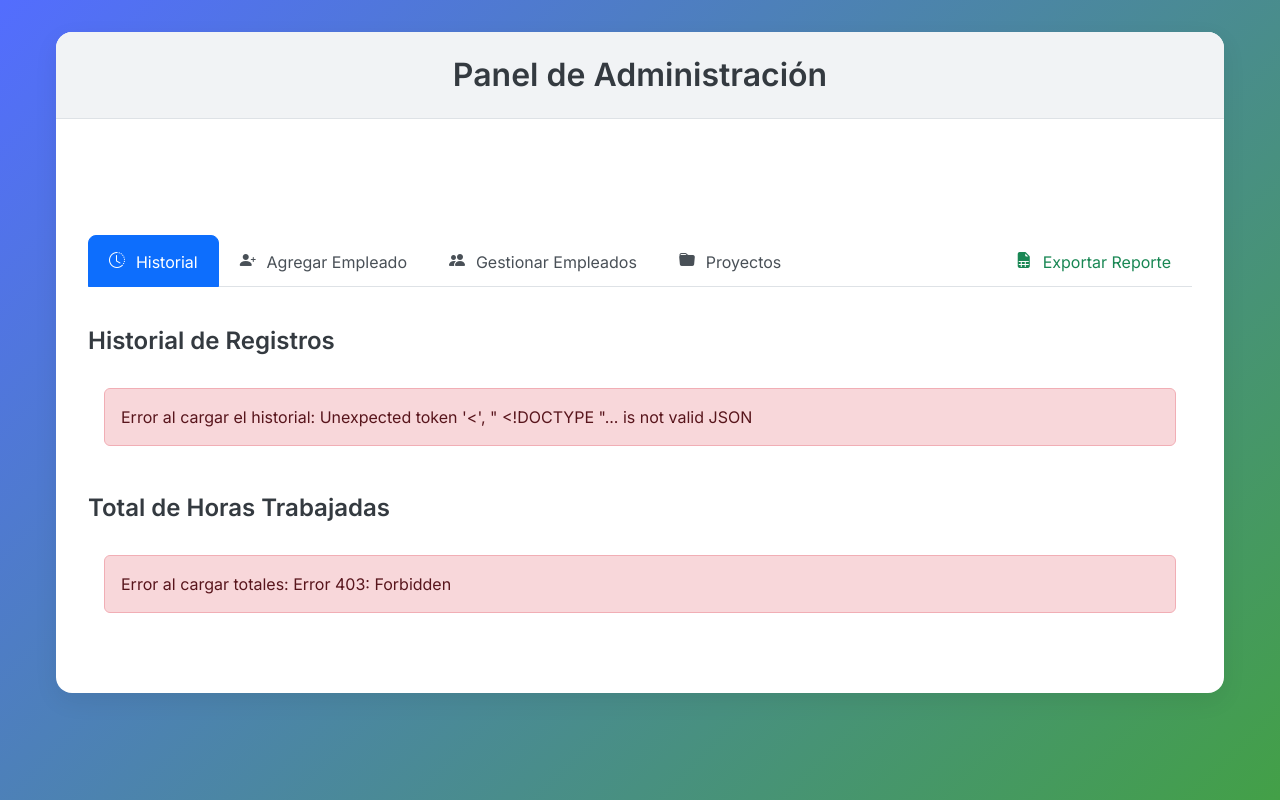
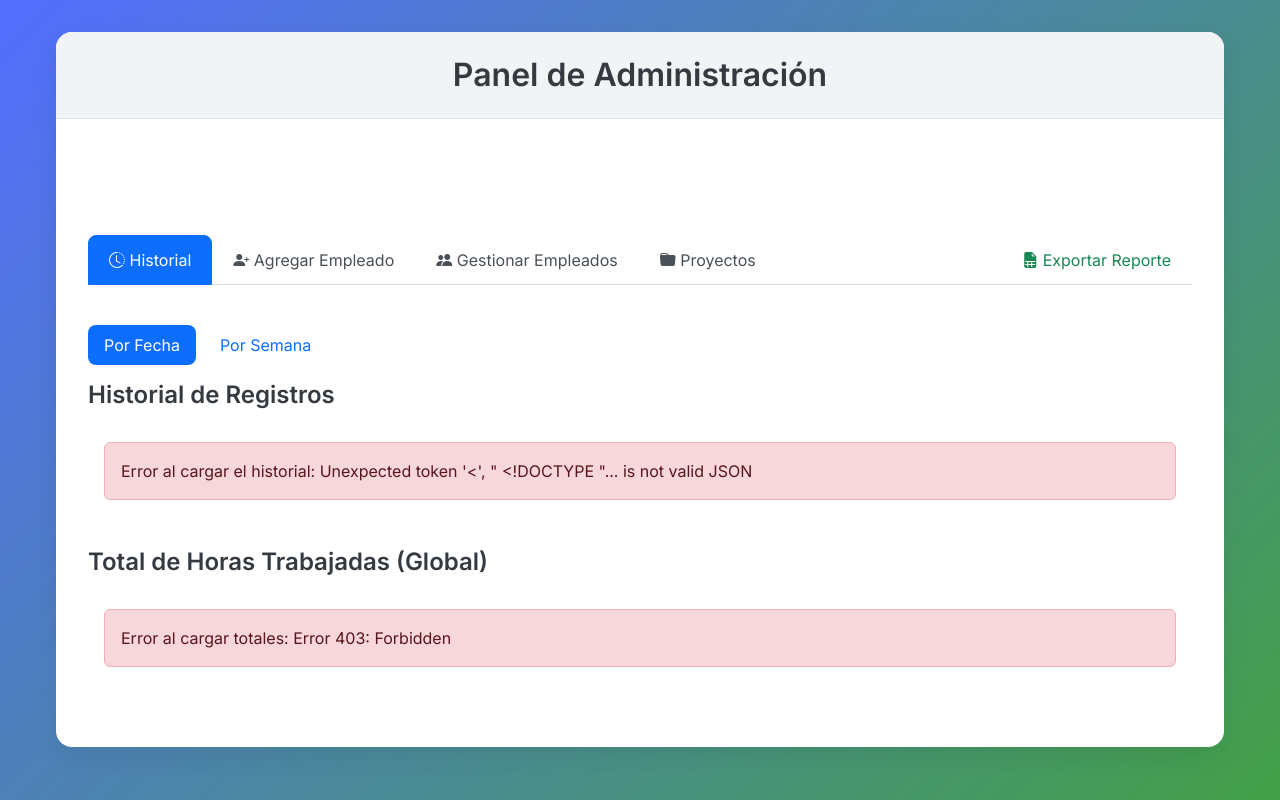
Before and after one commit to fatfinger85/clockpoint-backend-staging, a Flask app: template templates/admin.html in a window 1280 px wide. Run offline with Flask 3, Linux system fonts and the light colour scheme; the template is opened without the code that fills it, so the values that code supplies are empty.

Commit message:
Update admin.html

```diff
--- a/templates/admin.html
+++ b/templates/admin.html
@@ -68,7 +68,7 @@
       padding: 2rem;
     }
 
-    /* === TABS PERSONALIZADOS === */
+    /* === TABS PRINCIPALES === */
     .nav-tabs {
       border-bottom: 1px solid #dee2e6;
       margin-bottom: 1.5rem;
@@ -93,9 +93,17 @@
       border-color: #0d6efd #0d6efd #ffffff;
       border-bottom: 1px solid #0d6efd;
     }
-    .nav-tabs .nav-link .bi {
-      margin-right: 0.4rem;
-      vertical-align: text-bottom;
+
+    /* === TABS SECUNDARIOS DENTRO DE HISTORIAL === */
+    .nav-pills .nav-link {
+      border-radius: 0.5rem;
+      margin-right: 0.5rem;
+      padding: 0.5rem 1rem;
+      font-weight: 500;
+    }
+    .nav-pills .nav-link.active {
+      background-color: #0d6efd !important;
+      color: #fff !important;
     }
 
     /* === TABPANE PADDING === */
@@ -105,7 +113,7 @@
       margin-bottom: 1rem;
     }
 
-    /* === TABLA HISTORIAL & TOTALES === */
+    /* === TABLA ESTILOS === */
     .table-custom {
       border: 1px solid #dee2e6;
       border-radius: 0.5rem;
@@ -130,11 +138,6 @@
       border-radius: 0.5rem;
       overflow: hidden;
       margin-bottom: 2rem;
-    }
-
-    /* === SECCIÓN TOTALES === */
-    #tablaTotales .table-custom {
-      margin-top: 1rem;
     }
 
     /* === FORMULARIOS === */
@@ -210,7 +213,7 @@
         <!-- === ESPACIO PARA ALERTAS === -->
         <div id="admin-alert-placeholder"></div>
 
-        <!-- === BARRA DE TABS === -->
+        <!-- === BARRA DE TABS PRINCIPALES === -->
         <ul class="nav nav-tabs" id="adminTabs" role="tablist">
           <li class="nav-item" role="presentation">
             <button
@@ -271,7 +274,7 @@
           </li>
         </ul>
 
-        <!-- === CONTENIDO DE CADA TAB === -->
+        <!-- === CONTENIDO DE CADA TAB PRINCIPAL === -->
         <div class="tab-content pt-3" id="adminTabsContent">
 
           <!-- ======= PESTAÑA: HISTORIAL ======= -->
@@ -280,6 +283,42 @@
             id="historial"
             role="tabpanel"
             aria-labelledby="historial-tab"
+          >
+            <!-- Sub-tabs para “Por Fecha” y “Por Semana” -->
+            <ul class="nav nav-pills mb-3" id="historialSubTabs" role="tablist">
+              <li class="nav-item" role="presentation">
+                <button
+                  class="nav-link active"
+                  id="por-fecha-tab"
+                  data-bs-toggle="pill"
+                  data-bs-target="#por-fecha"
+                  type="button"
+                  role="tab"
+                >
+                  Por Fecha
+                </button>
+              </li>
+              <li class="nav-item" role="presentation">
+                <button
+                  class="nav-link"
+                  id="por-semana-tab"
+                  data-bs-toggle="pill"
+                  data-bs-target="#por-semana"
+                  type="button"
+                  role="tab"
+                >
+                  Por Semana
+                </button>
+              </li>
+            </ul>
+
+            <div class="tab-content" id="historialSubTabsContent">
+              <!-- ====== Historico “Por Fecha” ====== -->
+              <div
+                class="tab-pane fade show active"
+                id="por-fecha"
+                role="tabpanel"
+                aria-labelledby="por-fecha-tab"
               >
                 <h4>Historial de Registros</h4>
                 <div class="table-responsive" id="tablaHistorial">
@@ -292,8 +331,7 @@
                     Cargando historial...
                   </div>
                 </div>
-
-            <h4 class="mt-4">Total de Horas Trabajadas</h4>
+                <h4 class="mt-4">Total de Horas Trabajadas (Global)</h4>
                 <div class="table-responsive" id="tablaTotales">
                   <div class="loading-indicator">
                     <span
@@ -302,6 +340,28 @@
                       aria-hidden="true"
                     ></span>
                     Cargando totales...
+                  </div>
+                </div>
+              </div>
+
+              <!-- ====== Totales “Por Semana” ====== -->
+              <div
+                class="tab-pane fade"
+                id="por-semana"
+                role="tabpanel"
+                aria-labelledby="por-semana-tab"
+              >
+                <h4>Totales de Horas por Semana</h4>
+                <div class="table-responsive" id="tablaTotalesSemanal">
+                  <div class="loading-indicator">
+                    <span
+                      class="spinner-border spinner-border-sm"
+                      role="status"
+                      aria-hidden="true"
+                    ></span>
+                    Cargando totales semanales...
+                  </div>
+                </div>
               </div>
             </div>
           </div>
@@ -490,6 +550,7 @@
     const tablaTotales = document.getElementById("tablaTotales");
     const tablaEmpleados = document.getElementById("tablaEmpleados");
     const tablaProyectos = document.getElementById("tablaProyectos");
+    const tablaTotalesSemanal = document.getElementById("tablaTotalesSemanal");
     const adminAlertPlaceholder = document.getElementById(
       "admin-alert-placeholder"
     );
@@ -525,7 +586,7 @@
       adminAlertPlaceholder.innerHTML = "";
     }
 
-    // === CARGAR HISTORIAL ===
+    // === CARGAR HISTORIAL (Por Fecha) ===
     async function cargarHistorial() {
       tablaHistorial.innerHTML =
         '<div class="loading-indicator"><span class="spinner-border spinner-border-sm" role="status" aria-hidden="true"></span> Cargando historial...</div>';
@@ -568,7 +629,7 @@
       }
     }
 
-    // === CARGAR TOTALES DE HORAS ===
+    // === CARGAR TOTALES (Global) ===
     async function cargarTotales() {
       tablaTotales.innerHTML =
         '<div class="loading-indicator"><span class="spinner-border spinner-border-sm" role="status" aria-hidden="true"></span> Cargando totales...</div>';
@@ -603,6 +664,49 @@
       } catch (error) {
         console.error("Error loading totals:", error);
         tablaTotales.innerHTML = `<div class="alert alert-danger m-3" role="alert">Error al cargar totales: ${escapeHtml(
+          error.message
+        )}</div>`;
+      }
+    }
+
+    // === CARGAR TOTALES SEMANALES ===
+    async function cargarTotalesSemanal() {
+      tablaTotalesSemanal.innerHTML =
+        '<div class="loading-indicator"><span class="spinner-border spinner-border-sm" role="status" aria-hidden="true"></span> Cargando totales semanales...</div>';
+      try {
+        const res = await fetch("/horas-totales-semanal");
+        if (!res.ok)
+          throw new Error(`Error ${res.status}: ${res.statusText}`);
+        const data = await res.json();
+        if (data.status !== "success") {
+          throw new Error(data.message || "Error en formato de respuesta.");
+        }
+        const semanales = data.totales_semanal;
+        if (!Array.isArray(semanales) || semanales.length === 0) {
+          tablaTotalesSemanal.innerHTML =
+            '<p class="text-muted text-center p-3">No hay datos de totales semanales.</p>';
+          return;
+        }
+        let html =
+          "<table class='table table-custom table-hover align-middle'><thead><tr><th>Semana</th><th>Nombre</th><th>Horas Trabajadas</th></tr></thead><tbody>";
+        semanales.forEach((item) => {
+          const semana = item.semana || "";
+          const nombre = item.nombre || "";
+          const horas =
+            item.horas_trabajadas !== undefined
+              ? item.horas_trabajadas
+              : "";
+          html += `<tr>
+                        <td>${escapeHtml(semana)}</td>
+                        <td>${escapeHtml(nombre)}</td>
+                        <td>${escapeHtml(horas.toString())}</td>
+                     </tr>`;
+        });
+        html += "</tbody></table>";
+        tablaTotalesSemanal.innerHTML = html;
+      } catch (error) {
+        console.error("Error loading weekly totals:", error);
+        tablaTotalesSemanal.innerHTML = `<div class="alert alert-danger m-3" role="alert">Error al cargar totales semanales: ${escapeHtml(
           error.message
         )}</div>`;
       }
@@ -880,6 +984,7 @@
       // Cargar datos iniciales
       cargarHistorial();
       cargarTotales();
+      cargarTotalesSemanal();
       cargarEmpleados();
       cargarProyectos();
 
```
Lines whose indentation alone changed are shown as unchanged.
